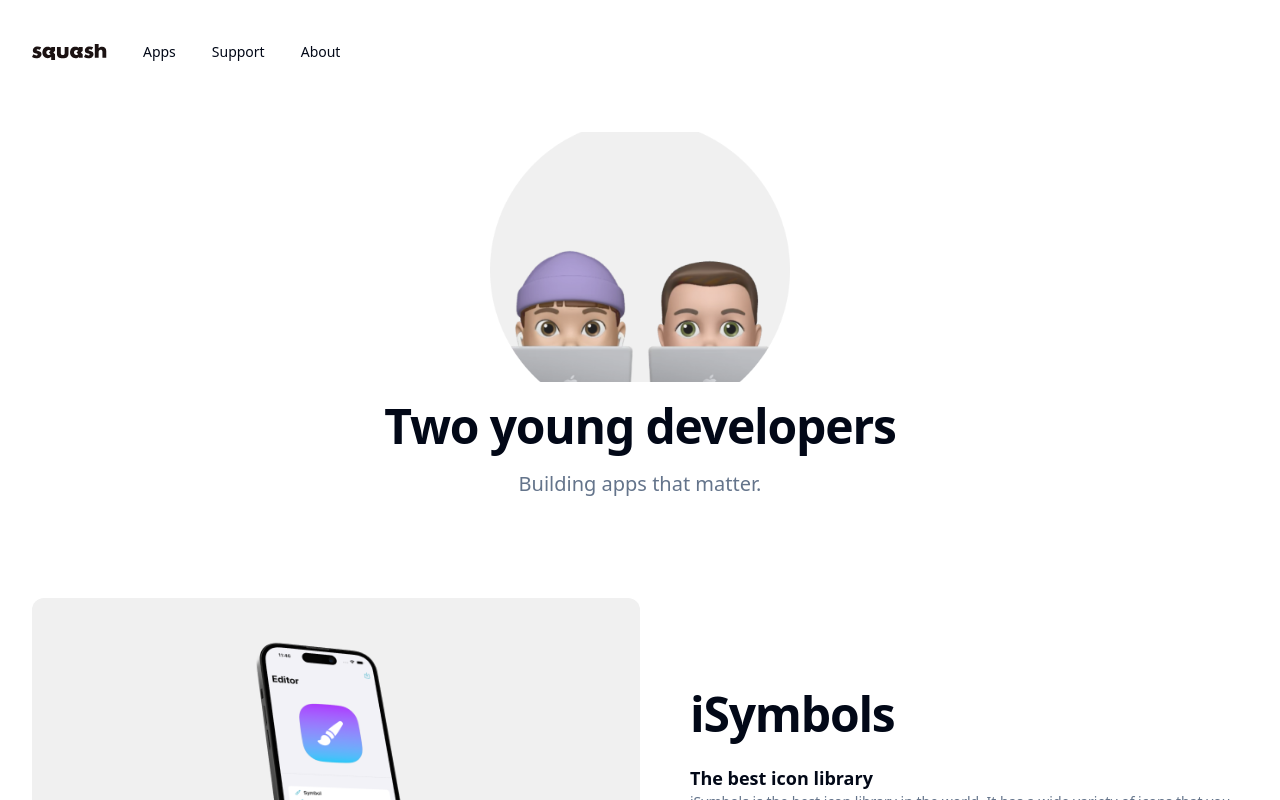
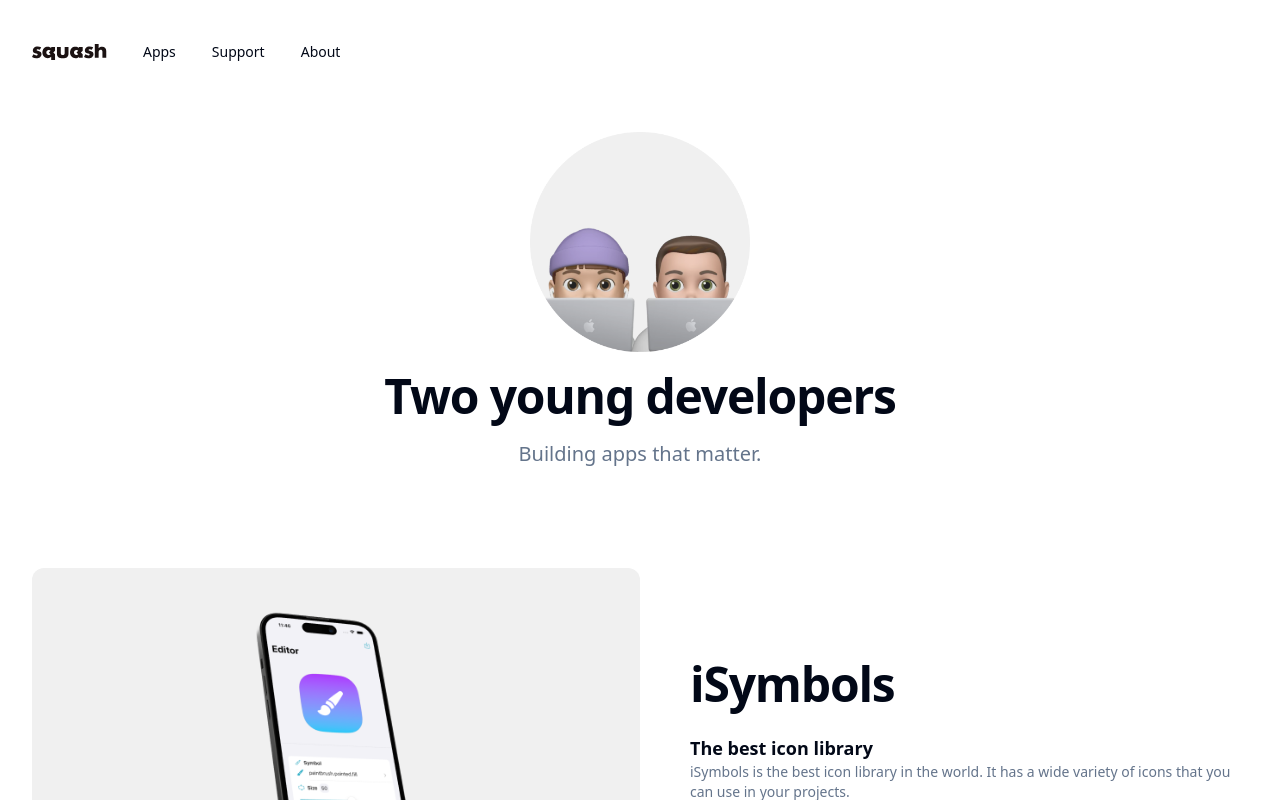
Before and after one commit to MultiMediaCoding/squash-website, a React (Vite) app: page / in a window 1280 px wide. Shown: the top 800 px of the page. Built offline with nearby package versions, Linux system fonts and the light colour scheme.

Commit message:
developerHeader

```diff
--- a/src/components/DevelopersHeader.css
+++ b/src/components/DevelopersHeader.css
@@ -7,7 +7,6 @@
   margin-top: 60px;
 }
 
-.img {
-  max-width: 220px;
-  max-height: 220px;
+.developerHeader {
+  width: 220px;
 }
--- a/src/components/DevelopersHeader.tsx
+++ b/src/components/DevelopersHeader.tsx
@@ -5,7 +5,7 @@
 export function DevelopersHeader() {
   return (
     <div className="centered">
-      <img className={"img"} src={developers} alt="Developer" />
+      <img className={"developerHeader"} src={developers} alt="Developer" />
       <h1 className="scroll-m-20 text-4xl font-extrabold tracking-tight lg:text-5xl">
         Two young developers
       </h1>
```
